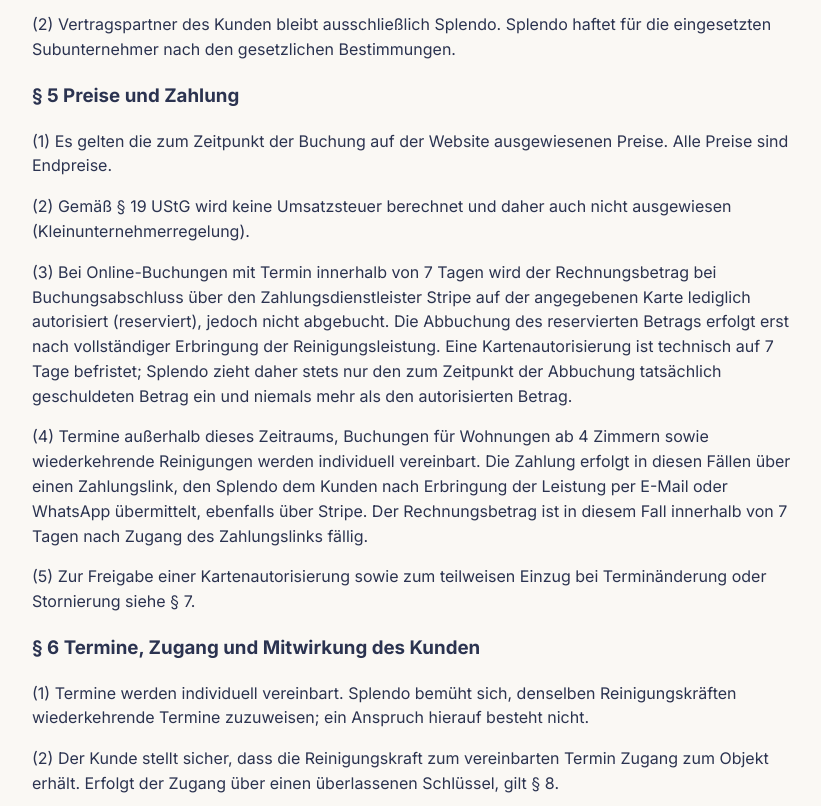
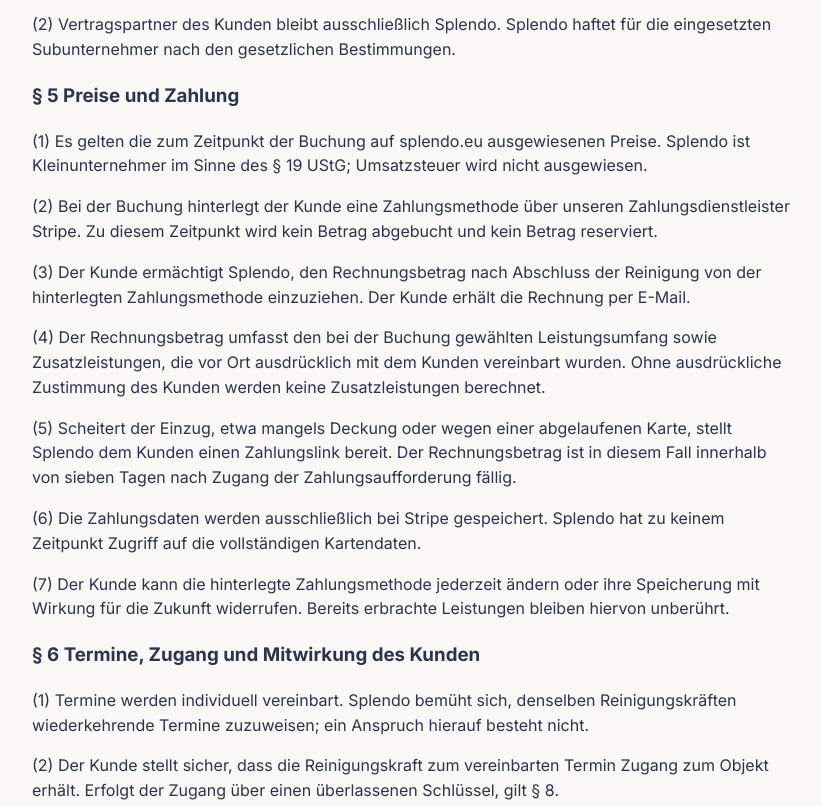
Before and after one commit to Splendo-tech/splendo-site, a website: page agb.html in a window 1280 px wide. Shown: the part 1700-2506 px from the top of the page, without its empty margins (76-897 px from the left). Drawn offline with Linux system fonts and the light colour scheme.

Commit message:
AGB/Datenschutz: update for card-on-file payment flow
AGB § 5 Preise und Zahlung: replaced entirely with the new clause -
customer stores a payment method at booking (nothing charged/held),
Splendo charges the invoice amount after the cleaning, payment link
as fallback if the charge fails. Same paragraph number as before (5),
so no renumbering needed elsewhere in the document.

AGB § 7 Terminänderung und Stornierung: added new (6) - the
cancellation fee is charged to the stored payment method. Rest of the
paragraph left untouched as instructed.

Datenschutz: added "Speicherung von Zahlungsmitteln" subsection right
after the existing "Zahlungsabwicklung über Stripe" section, covering
storing the payment method specifically (legal basis, what we receive
vs. what stays with Stripe, deletion of the reference).

Both "Stand" dates updated to 04.09.2026. Only German versions exist
for AGB/Datenschutz body text (confirmed by reading the files - the
i18n dict only has meta title/description in EN/IT, and the page
itself states the German text is the only binding version), so no
EN/IT blocks were added, per the instruction not to create languages
that don't already exist.

Not touched: Impressum, /widerruf, the review block, JSON-LD, anything
outside these two files.

```diff
--- a/agb.html
+++ b/agb.html
@@ -174,11 +174,13 @@
         <p>(2) Vertragspartner des Kunden bleibt ausschließlich Splendo. Splendo haftet für die eingesetzten Subunternehmer nach den gesetzlichen Bestimmungen.</p>
 
         <h3>§ 5 Preise und Zahlung</h3>
-        <p>(1) Es gelten die zum Zeitpunkt der Buchung auf der Website ausgewiesenen Preise. Alle Preise sind Endpreise.</p>
-        <p>(2) Gemäß § 19 UStG wird keine Umsatzsteuer berechnet und daher auch nicht ausgewiesen (Kleinunternehmerregelung).</p>
-        <p>(3) Bei Online-Buchungen mit Termin innerhalb von 7 Tagen wird der Rechnungsbetrag bei Buchungsabschluss über den Zahlungsdienstleister Stripe auf der angegebenen Karte lediglich autorisiert (reserviert), jedoch nicht abgebucht. Die Abbuchung des reservierten Betrags erfolgt erst nach vollständiger Erbringung der Reinigungsleistung. Eine Kartenautorisierung ist technisch auf 7 Tage befristet; Splendo zieht daher stets nur den zum Zeitpunkt der Abbuchung tatsächlich geschuldeten Betrag ein und niemals mehr als den autorisierten Betrag.</p>
-        <p>(4) Termine außerhalb dieses Zeitraums, Buchungen für Wohnungen ab 4 Zimmern sowie wiederkehrende Reinigungen werden individuell vereinbart. Die Zahlung erfolgt in diesen Fällen über einen Zahlungslink, den Splendo dem Kunden nach Erbringung der Leistung per E-Mail oder WhatsApp übermittelt, ebenfalls über Stripe. Der Rechnungsbetrag ist in diesem Fall innerhalb von 7 Tagen nach Zugang des Zahlungslinks fällig.</p>
-        <p>(5) Zur Freigabe einer Kartenautorisierung sowie zum teilweisen Einzug bei Terminänderung oder Stornierung siehe § 7.</p>
+        <p>(1) Es gelten die zum Zeitpunkt der Buchung auf splendo.eu ausgewiesenen Preise. Splendo ist Kleinunternehmer im Sinne des § 19 UStG; Umsatzsteuer wird nicht ausgewiesen.</p>
+        <p>(2) Bei der Buchung hinterlegt der Kunde eine Zahlungsmethode über unseren Zahlungsdienstleister Stripe. Zu diesem Zeitpunkt wird kein Betrag abgebucht und kein Betrag reserviert.</p>
+        <p>(3) Der Kunde ermächtigt Splendo, den Rechnungsbetrag nach Abschluss der Reinigung von der hinterlegten Zahlungsmethode einzuziehen. Der Kunde erhält die Rechnung per E-Mail.</p>
+        <p>(4) Der Rechnungsbetrag umfasst den bei der Buchung gewählten Leistungsumfang sowie Zusatzleistungen, die vor Ort ausdrücklich mit dem Kunden vereinbart wurden. Ohne ausdrückliche Zustimmung des Kunden werden keine Zusatzleistungen berechnet.</p>
+        <p>(5) Scheitert der Einzug, etwa mangels Deckung oder wegen einer abgelaufenen Karte, stellt Splendo dem Kunden einen Zahlungslink bereit. Der Rechnungsbetrag ist in diesem Fall innerhalb von sieben Tagen nach Zugang der Zahlungsaufforderung fällig.</p>
+        <p>(6) Die Zahlungsdaten werden ausschließlich bei Stripe gespeichert. Splendo hat zu keinem Zeitpunkt Zugriff auf die vollständigen Kartendaten.</p>
+        <p>(7) Der Kunde kann die hinterlegte Zahlungsmethode jederzeit ändern oder ihre Speicherung mit Wirkung für die Zukunft widerrufen. Bereits erbrachte Leistungen bleiben hiervon unberührt.</p>
 
         <h3>§ 6 Termine, Zugang und Mitwirkung des Kunden</h3>
         <p>(1) Termine werden individuell vereinbart. Splendo bemüht sich, denselben Reinigungskräften wiederkehrende Termine zuzuweisen; ein Anspruch hierauf besteht nicht.</p>
@@ -193,6 +195,7 @@
         <p>(3) <strong>Das gesetzliche Widerrufsrecht des Verbrauchers bleibt von dieser Regelung unberührt.</strong> Die Bestimmungen zum Widerruf finden sich in der gesonderten Widerrufsbelehrung (Teil 2).</p>
         <p>(4) Splendo kann einen Termin aus wichtigem Grund absagen, insbesondere bei Krankheit oder Ausfall der eingeteilten Reinigungskraft. Splendo bietet in diesem Fall einen Ersatztermin an; weitergehende Ansprüche des Kunden bestehen nur nach den gesetzlichen Bestimmungen.</p>
         <p>(5) Wird der Termin gemäß Absatz 1 rechtzeitig abgesagt oder verschoben, gibt Splendo eine bestehende Kartenautorisierung vollständig frei; dem Kunden entstehen keine Kosten. Fällt der tatsächliche Leistungsumfang geringer aus als bei der Buchung angegeben, zieht Splendo nur den tatsächlich geschuldeten, geringeren Betrag ein; ein Einzug über den autorisierten Betrag hinaus erfolgt nicht.</p>
+        <p>(6) Die Stornogebühr wird von der hinterlegten Zahlungsmethode eingezogen.</p>
 
         <h3>§ 8 Schlüssel</h3>
         <p>(1) Überlässt der Kunde einen Schlüssel, wird dieser von Splendo und den eingesetzten Reinigungskräften sorgfältig und getrennt von Angaben zur Adresse verwahrt.</p>
@@ -248,7 +251,7 @@
         <p>Datum: _______________</p>
         <p style="color:#98a2b3; font-size:0.85rem;"><em>(*) Unzutreffendes streichen.</em></p>
 
-        <p style="margin-top:32px; color:#98a2b3; font-size:0.85rem;">Stand: 01.09.2026</p>
+        <p style="margin-top:32px; color:#98a2b3; font-size:0.85rem;">Stand: 04.09.2026</p>
 
       </div>
     </div>
```
Also changed, not shown: datenschutz.html (+4 -1 lines).
